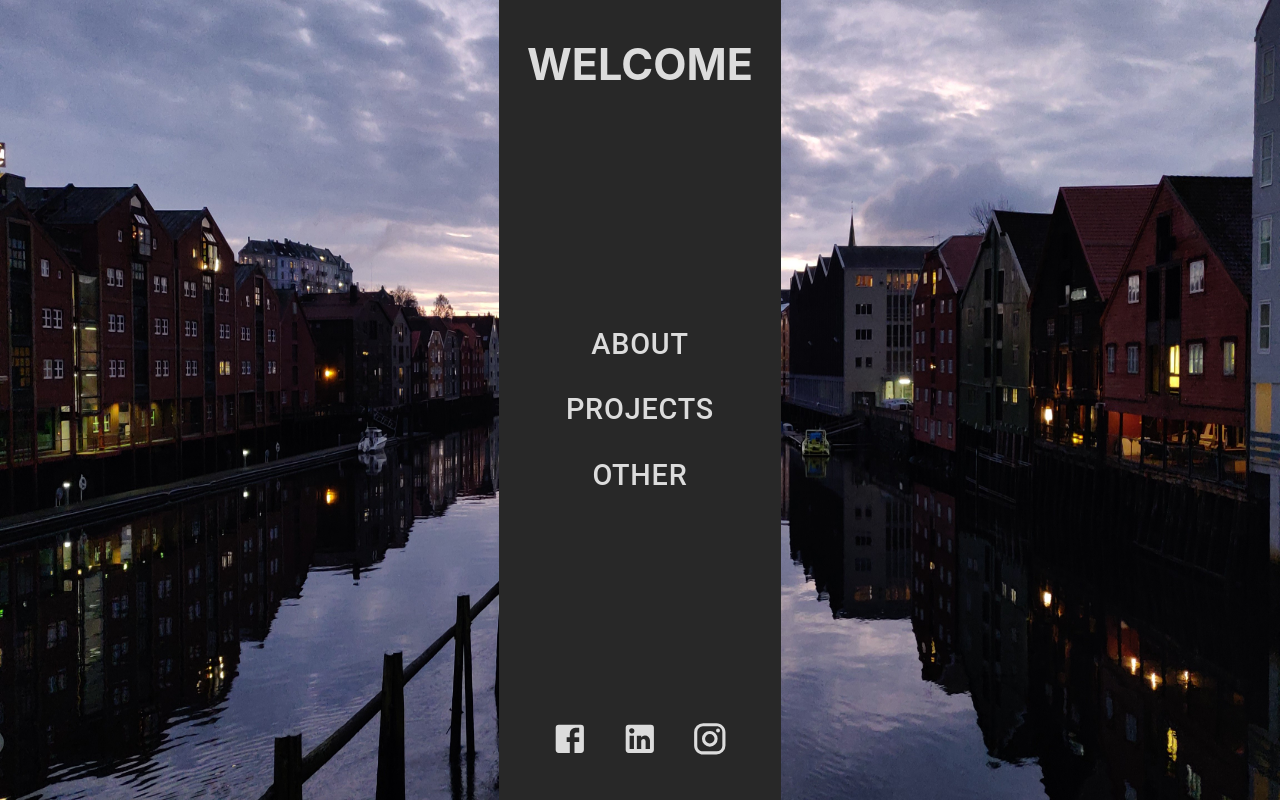
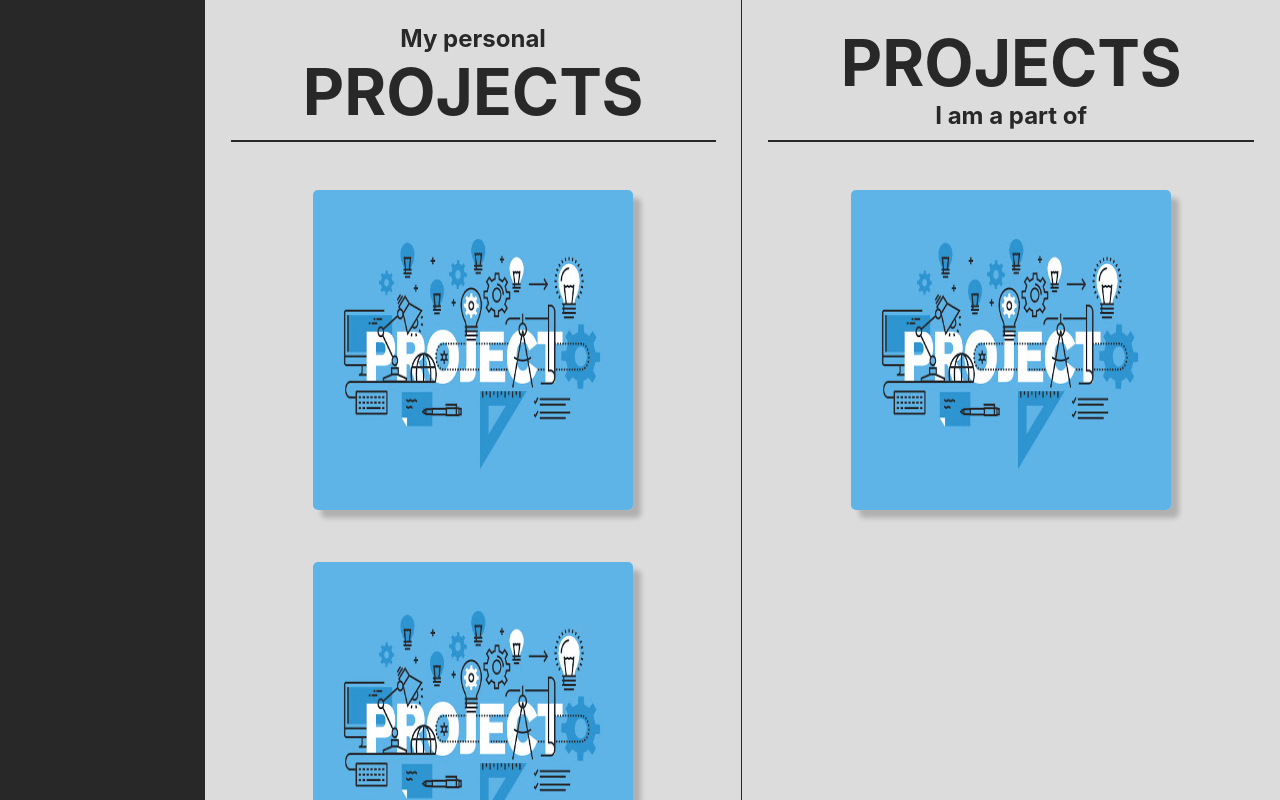
Before and after one commit to martinstiles/website-old, a React (Create React App) app: page / in a window 1280 px wide. Built offline with nearby package versions, Linux system fonts and the light colour scheme; a web font is replaced by a local one.

Commit message:
Construct projects page

```diff
--- a/src/App.js
+++ b/src/App.js
@@ -33,13 +33,9 @@ function App() {
 
   return (
     <div style={style} className='app'>
-      <div>
-        <img style={imageStyle} src={Background} alt='' />
-      </div>
-      <Navbar setPageInParent={getPageFromChild}/>
 
       { currentPage === 'about' && <About />}
-      { currentPage === 'projects' && <Projects />}
+      { currentPage === 'home' && <Projects />}
     </div>
   );
 }
--- a/src/views/about.js
+++ b/src/views/about.js
@@ -2,7 +2,7 @@ import React from 'react'
 import useMediaQuery from '@material-ui/core/useMediaQuery';
 import '../animations/fadeIn.css'
 import TopBar from './about/topBar'
-import InfoBox from './about/aboutBox'
+import AboutBox from './about/aboutBox'
 
 const About = () => {
 	const fontColor = `rgb(${[40,40,40,1]})`
@@ -36,7 +36,7 @@ const About = () => {
 	return (
 		<div style={container} className={visit() ? 'appear' : ''}>
 			<TopBar />
-			<InfoBox />
+			<AboutBox />
 		</div>
 	)
 }
--- a/src/views/about/aboutBox.js
+++ b/src/views/about/aboutBox.js
@@ -38,9 +38,9 @@ const Box = () => {
 title:
 */
 
-const InfoBox = () => {
+const AboutBox = () => {
   const imageStyle = {
-    position:'relative',
+    //position:'relative',
     width: '20%',
     borderRadius: '50%',
     border: `3px solid rgb(${[40,40,40,1]})`,
@@ -57,4 +57,4 @@ const InfoBox = () => {
   )
 }
 
-export default InfoBox
+export default AboutBox
--- a/src/views/navbar.js
+++ b/src/views/navbar.js
@@ -63,7 +63,8 @@ const Navbar = ({setPageInParent}) => {
   const verticalHeader = {
     fontSize: currentPage === 'projects' ? `calc(${0.5}em + ${2}vw)` : `calc(${1.5}em + ${1.5}vw)`,
     fontWeight: 'bold',
-    margin: '3vw 5% 3% 5%'
+    margin: '3vw 5% 3% 5%',
+    height: '10%'
   }
 
   const midFontSize = {fontSize: `calc(${1}em + ${1}vw)`}
--- a/src/views/projects.js
+++ b/src/views/projects.js
@@ -1,9 +1,16 @@
-import React from 'react'
+import React, {useState} from 'react'
+import useMediaQuery from '@material-ui/core/useMediaQuery';
 import '../animations/fadeIn.css'
+import ProjectSection from './projects/projectSection'
+import ProjectBox from './projects/components/projectBox'
+// IMAGES FOR PROJECTS
+import P1 from '../media/project.jpg'
+
 
 const Projects = () => {
 	const fontColor = `rgb(${[40,40,40,1]})`
 
+	// TODO: make this and ther duplicate code in a common files folder ?
 	// Checks to see if any other pages than home has been visitet, so the page doesn't fade in when you switch pages
 	const visit = () => {
 		const visited = sessionStorage.getItem('visited') !== 'true'
@@ -11,41 +18,46 @@ const Projects = () => {
 		return visited
 	}
 
+	const smallScreen = useMediaQuery('(max-width:1000px)') // Boolean that is true if screen is 600px or less
+
 	// Make this container generic (in app.js? and have it at all times and just change width?)
 	// Evt lag en egen component for container
 	const container = {
 		position: 'fixed',
 		width: '84%',
-		top: '0%',
 		marginLeft: '16%',
 		height: '100%',
 		overflow: 'scroll',
-		bottom: '4%',
 		zIndex: 3,
 		textAlign: 'center',
-		alignItems: 'center',
-		fontWeight: 'bold',
 		backgroundColor: `rgb(${[220,220,220,1]})`,
+		color: fontColor,
 
-		// display: 'flex'
+		display: 'flex',
+		flexDirection: smallScreen ? 'column' : 'row'
 	}
-	/*
-	const column = { flex: '50%', maxWidth: '50%' }
-	*/
+	const column = {
+		flex: smallScreen ? '100%' : '50%',
+		maxWidth: smallScreen ? '100%' : '50%',
+	}
 
-	// TODO: Make code reusable
+	// 'both' or 'personal' or 'professional'
+	const [view, setView] = useState('both')
+	// TODO: make buttons to full screen one of the views
+
 	return (
 		<div style={container} className={visit() ? 'appear' : ''}>
-			<h1 style={{fontSize: `calc(${2}em + ${2}vw)`, color: fontColor, opacity: 1}}> About </h1>
-			<p style={{fontSize: `calc(${1}em + ${1}vw)`, color: fontColor, margin: '4vw 2vw'}}> Web developer. Tech enthusiast. Eater of tacos.</p>
-			<p style={{fontSize: `calc(${1}em + ${1}vw)`, color: fontColor, margin: '4vw 2vw'}}> Web developer. Tech enthusiast. Eater of tacos.</p>
-			<p style={{fontSize: `calc(${1}em + ${1}vw)`, color: fontColor, margin: '4vw 2vw'}}> Web developer. Tech enthusiast. Eater of tacos.</p>
-			<p style={{fontSize: `calc(${1}em + ${1}vw)`, color: fontColor, margin: '4vw 2vw'}}> Web developer. Tech enthusiast. Eater of tacos.</p>
-			<p style={{fontSize: `calc(${1}em + ${1}vw)`, color: fontColor, margin: '4vw 2vw'}}> Web developer. Tech enthusiast. Eater of tacos.</p>
-			<p style={{fontSize: `calc(${1}em + ${1}vw)`, color: fontColor, margin: '4vw 2vw'}}> Web developer. Tech enthusiast. Eater of tacos.</p>
-			<p style={{fontSize: `calc(${1}em + ${1}vw)`, color: fontColor, margin: '4vw 2vw'}}> Web developer. Tech enthusiast. Eater of tacos.</p>
-			<p style={{fontSize: `calc(${1}em + ${1}vw)`, color: fontColor, margin: '4vw 2vw'}}> Web developer. Tech enthusiast. Eater of tacos.</p>
-			<p style={{fontSize: `calc(${1}em + ${1}vw)`, color: fontColor, margin: '4vw 2vw'}}> Web developer. Tech enthusiast. Eater of tacos.</p>
+			<div style={column}>
+				<ProjectSection type={'personal'} smallScreen={smallScreen}>
+					<ProjectBox image={P1}/>
+					<ProjectBox image={P1}/>
+				</ProjectSection>
+			</div>
+			<div style={column}>
+				<ProjectSection type={'professional'} smallScreen={smallScreen}>
+					<ProjectBox image={P1}/>
+				</ProjectSection>
+			</div>
 		</div>
 	)
 }
--- /dev/null
+++ b/src/views/projects/components/headers.js
@@ -0,0 +1,17 @@
+import React from 'react'
+
+const Headers = (props) => {
+  const view = props.view
+  const smallTextStyle = {fontSize: '1.5em', margin: '0px'}
+
+  return (
+    <div style={{marginTop: '1.5em'}}>
+      { view === 'personal' && <h1 style={smallTextStyle}> My personal </h1> }
+      <h1 style={{fontSize: '4em', margin: '0px'}}> PROJECTS </h1>
+      { view === 'professional' && <h1 style={smallTextStyle}> I am a part of </h1> }
+      <hr style={{width: '90%', border: `1px solid`, marginTop: '10px', marginBottom: '3em'}} />
+    </div>
+  )
+}
+
+export default Headers
--- /dev/null
+++ b/src/views/projects/components/projectBox.css
@@ -0,0 +1,4 @@
+.projectBox:hover {
+  transform: scale(1.2);
+  opacity: 0.3;
+}
--- /dev/null
+++ b/src/views/projects/components/projectBox.js
@@ -0,0 +1,28 @@
+import React from 'react'
+import './projectBox.css'
+
+const ProjectBox = (props) => {
+  const boxStyle = {
+    width: '100%',
+    marginBottom: '3em',
+  }
+  const imageStyle = {
+    width: '20em',
+    height: '20em',
+    boxShadow: `8px 8px 5px 0 rgb(${[0,0,0,0.2]})`,
+    borderRadius: '5px'
+  }
+
+  // TODO: Lage on hover effekt
+  // --> Scale: 1.4 --> Skriv VELDIG KORT OM PROSJEKTET og ha en link-button til prosjektet
+  // props.link
+
+  // Need style for image
+  return (
+    <div style={boxStyle}>
+      <img style={imageStyle} className={'projectBox'} src={props.image} alt='' />
+    </div>
+  )
+}
+
+export default ProjectBox
--- /dev/null
+++ b/src/views/projects/projectSection.js
@@ -0,0 +1,23 @@
+import React from 'react'
+import Headers from './components/headers'
+
+const ProjectSection = (props) => {
+  const fontColor = `rgb(${[40,40,40,1]})`
+  const type = props.type
+  const smallScreen = props.smallScreen
+
+  const mainStyle = {
+    height: '100%',
+    borderRight: !smallScreen && type === 'personal' && `1px solid ${fontColor}`, // We only want border on personal side and not when small screen
+    overflow: 'auto',
+  }
+
+  return (
+    <div style={mainStyle}>
+      <Headers view={type} />
+      {props.children}
+    </div>
+  )
+}
+
+export default ProjectSection
```
Also changed, not shown: src/animations/box.css (deleted, +0 -11 lines), src/media/project.jpg (added).
